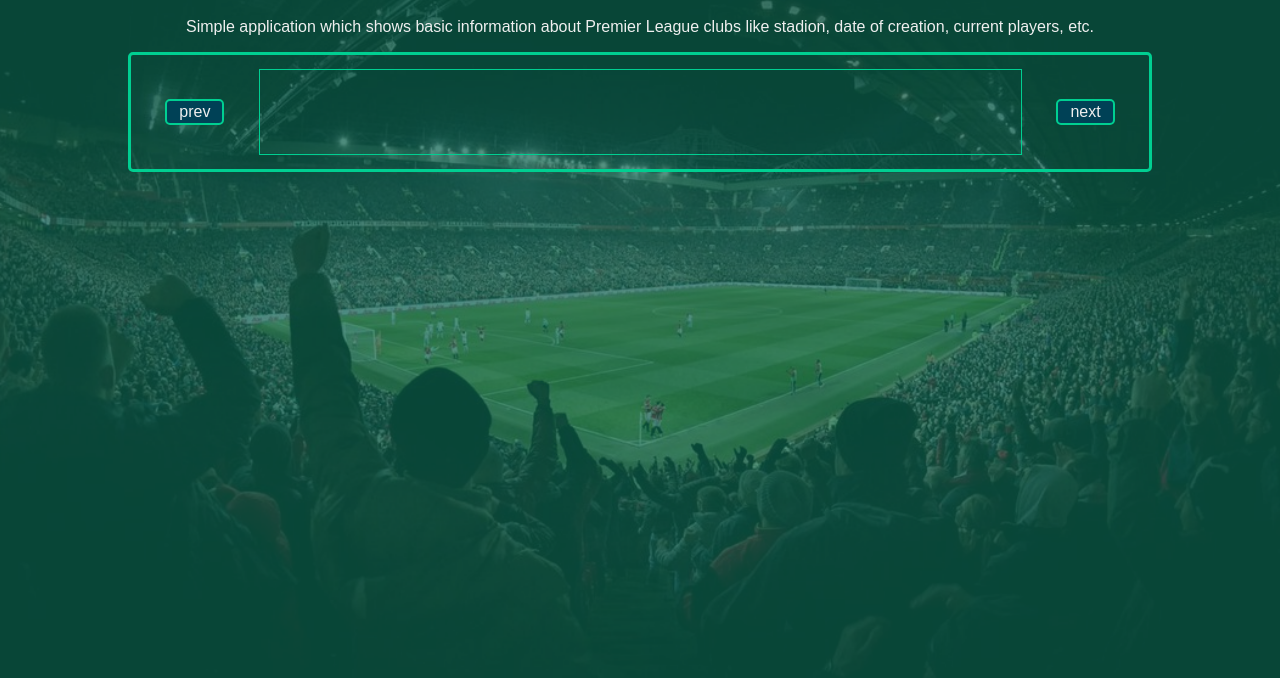
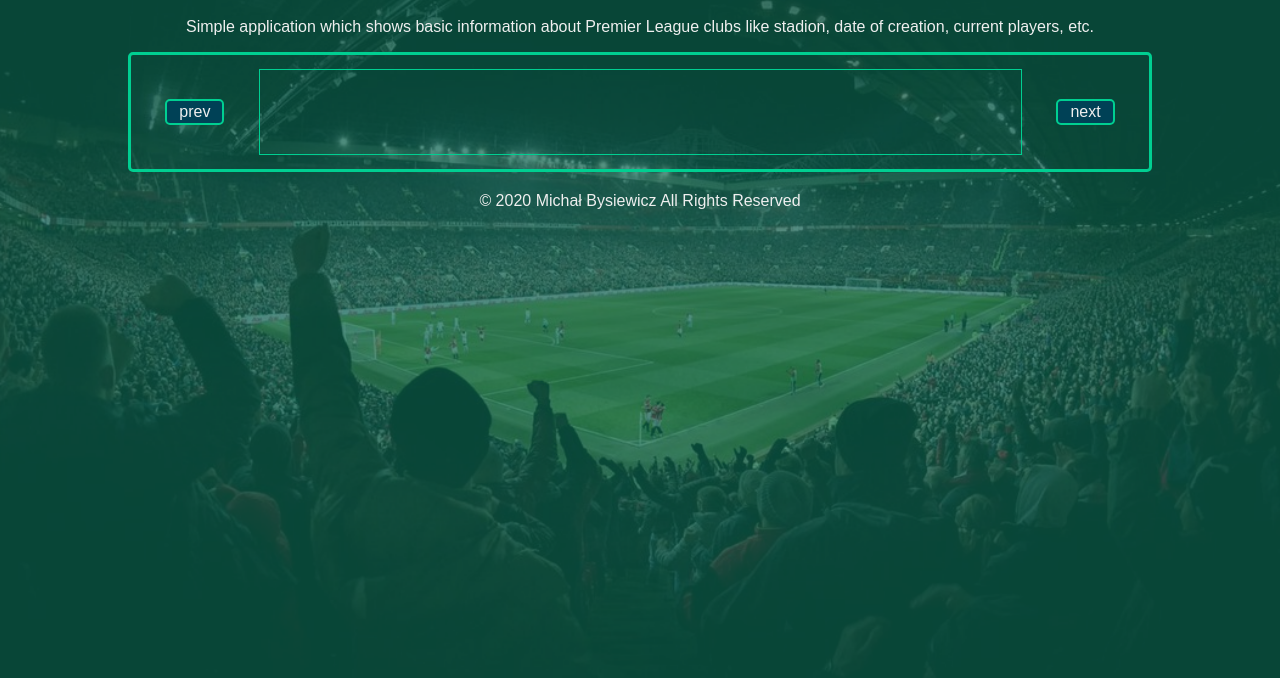
Before and after one commit to mb-dir/Premier-League-application, a website built with webpack: page src/pages/index.html in a window 1280 px wide. Shown: the part 62-740 px from the top of the page. Built offline with nearby package versions, Linux system fonts and the light colour scheme.

Commit message:
Add footer to page
I add only HTML structe, cuz IMO at this stage of building the
application extra styles are unnecessary

```diff
--- a/src/pages/index.html
+++ b/src/pages/index.html
@@ -182,5 +182,9 @@
         </article>
       </div> -->
     </section>
+
+    <footer class="footer">
+      <p class="footer__copyInfo">© 2020 Michał Bysiewicz All Rights Reserved</p>
+    </footer>
   </body>
 </html>
```
